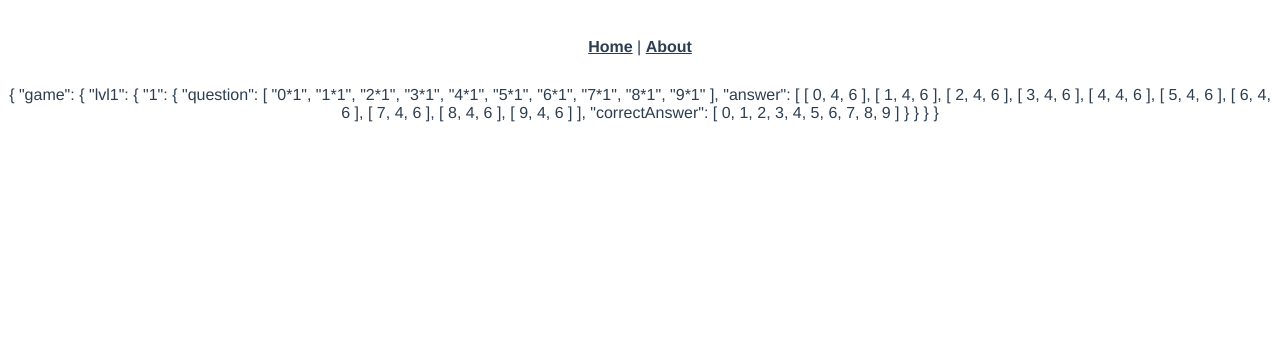
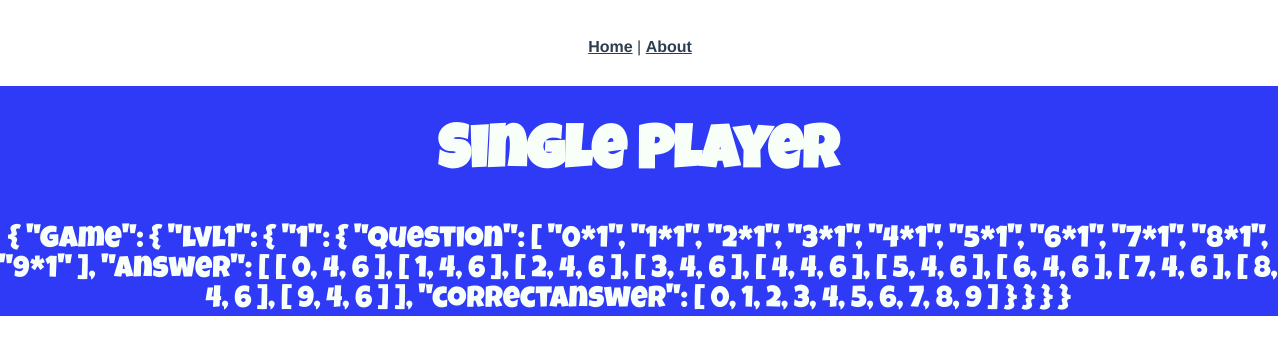
Before and after one commit to lfgn84/ITHS-Course-5-WebApp-6-Agil-Frontend, a Vue app in the folder frontend/: page /#/singlePlay in a window 1280 px wide. Shown: the top 354 px of the page. Built offline with nearby package versions, Linux system fonts and the light colour scheme.

Commit message:
minor changes

```diff
--- a/frontend/src/views/singlePlay.vue
+++ b/frontend/src/views/singlePlay.vue
@@ -1,6 +1,10 @@
 <template>
-    <div>
+
+    <div class="header">
+        <h1>Single Player</h1>
+
     {{mathTables}}
+
     </div>
 </template>
 
@@ -18,4 +22,19 @@
 
 <style scoped>
 
+    @import url('https://fonts.googleapis.com/css?family=Luckiest+Guy&display=swap');
+
+    .header {
+        font-family: 'Luckiest Guy', Tahoma,serif;
+        position: fixed;
+        width: 100%;
+        color: #f8fff9;
+        text-align: center;
+        background: #2e3af5;
+        font-size: 30px;
+        margin-left: -10px;
+    }
+
+
+
 </style>
```
